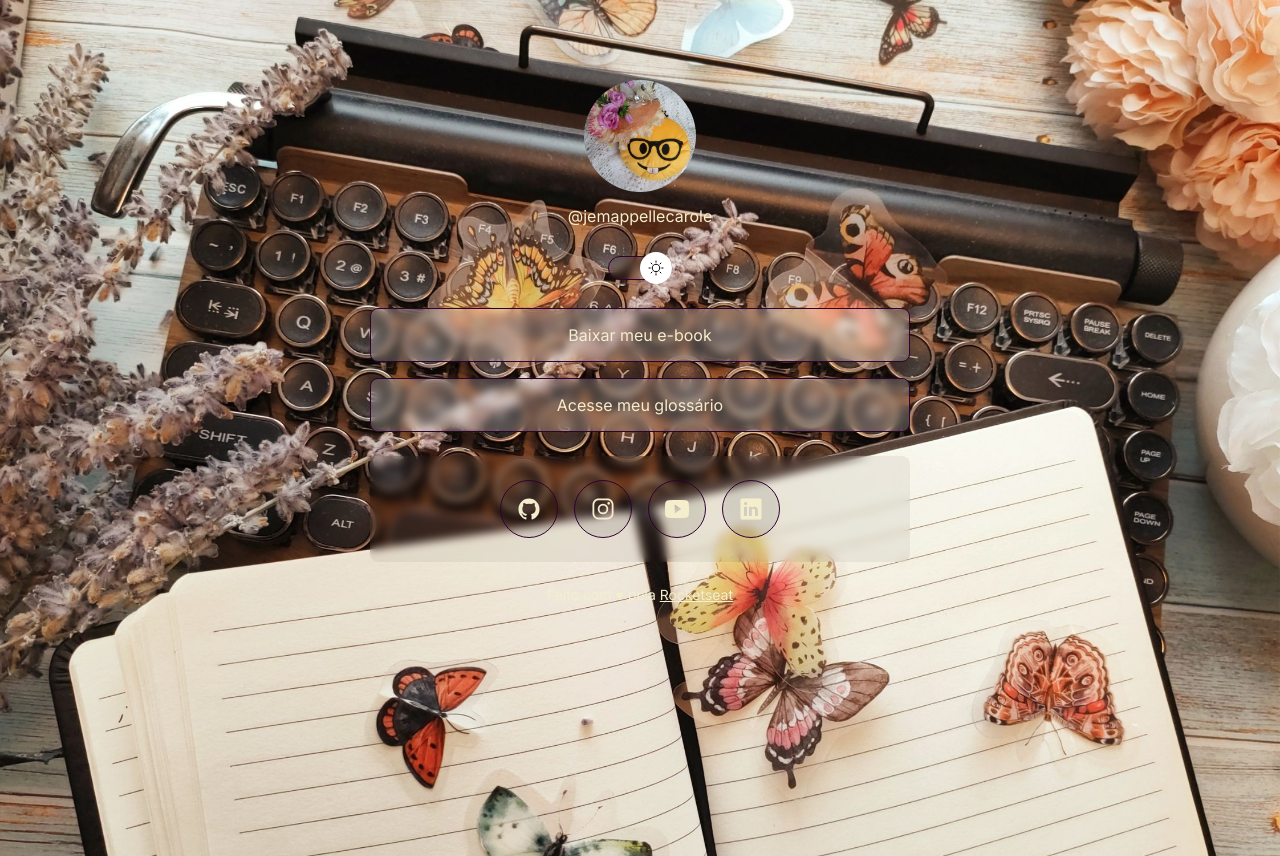
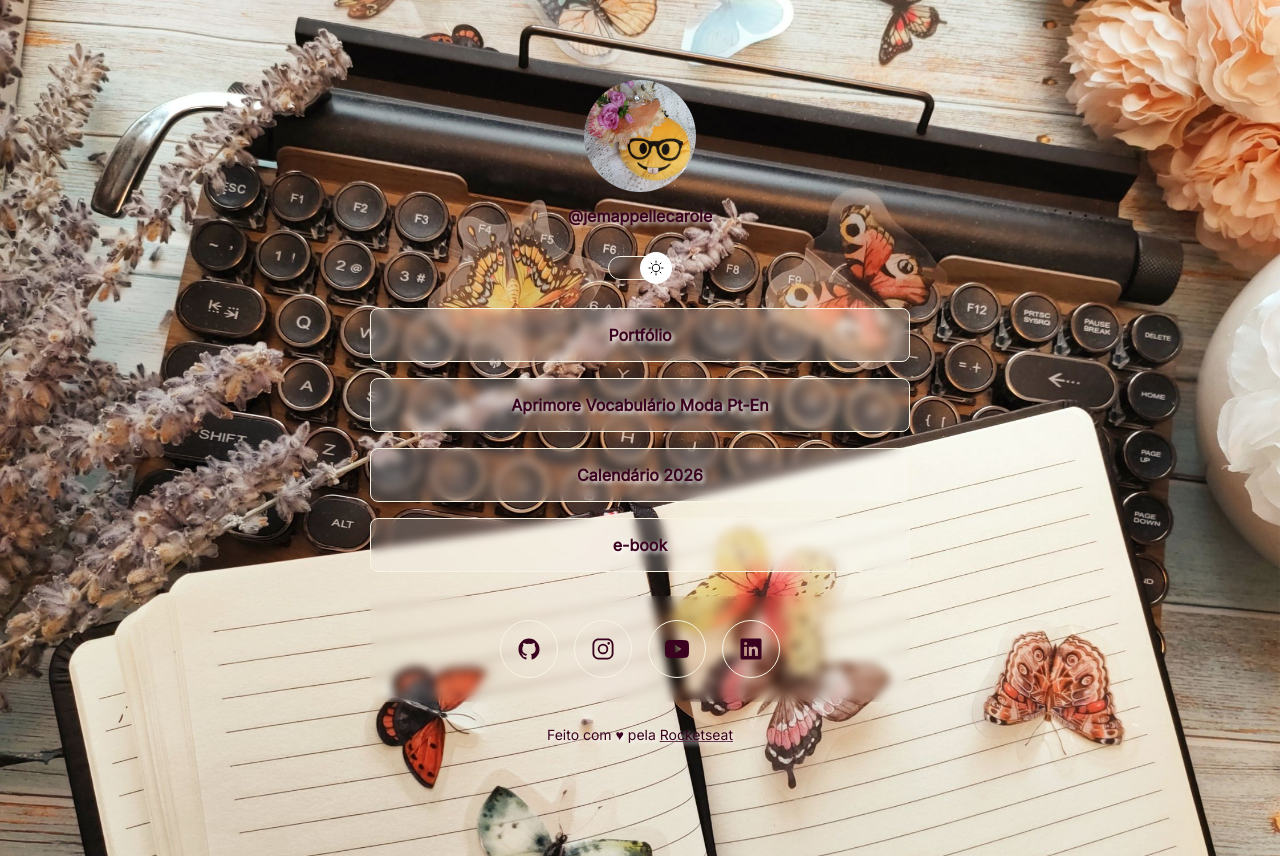
Before and after one commit to carolebeep/DevLinks_Bio, a plain HTML site: page index.html in a window 1280 px wide. Both pictures are taken after a click on the element 640 px from the left and 268 px from the top of the page. Drawn offline with nearby package versions, Linux system fonts and the light colour scheme.

```diff
--- a/index.html
+++ b/index.html
@@ -20,7 +20,7 @@
           src="./assets/avatar.jpg"
           alt="Foto do avatar da Carole nas redes sociais: um emoji amarelo de óculos com flores e pássaro na cabeça"
         />
-        <p>@jemappellecarole</p>
+        <p><span style="font-weight: bold;">@jemappellecarole</span></p>
       </div>
 
       <div id="switch" onclick="toggleMode()">
@@ -29,14 +29,17 @@
       </div>
       <ul>
         <li>
-          <a href="https://www.canva.com/design/DAG8RPcsLz0/NQXi81oa706GMTylmGteSg/edit?utm_content=DAG8RPcsLz0&utm_campaign=designshare&utm_medium=link2&utm_source=sharebutton">Baixar meu e-book</a>
+          <a href="https://l.instagram.com/?u=https%3A%2F%2Fwww.canva.com%2Fdesign%2FDAGlri94-24%2FDNU21G8d_yHCFBAnjElKyA%2Fview%3Futm_content%3DDAGlri94-24%26utm_campaign%3Ddesignshare%26utm_medium%3Dlink2%26utm_source%3Duniquelinks%26utlId%3Dh40ecade0a5%26fbclid%3DPAZXh0bgNhZW0CMTEAc3J0YwZhcHBfaWQMMjU2MjgxMDQwNTU4AAGnWxvn1fXLnbdsoMmjjf-FvRw-CryXJQnT_iqZDTc6K7xUFdlIYpTWKtkIXZc_aem_uxvWyBZ12PXAF9Y148eJjQ&e=AT0c2VtvMMXuyN_crmiDuHVbpJVJQ8XJPuof8EXXsaI73lPO9t4XwstrpdS9e6FjVAf-JTidG9Ygildyxmd6xTRsYWTewuZaIFR8tyHA17yrUwX5-2tb-xG4Ew" target="_blank"><span style="font-weight: bold;">Portfólio</span></a>
         </li>
         <li>
-          <a href="https://carolebeep.github.io/imersao_dev/" target="_blank"
-            >Acesse meu glossário</a
-          >
+          <a href="https://carolebeep.github.io/imersao_dev/" target="_blank"><span style="font-weight: bold;">Aprimore Vocabulário Moda Pt-En</span></a>
         </li>
-
+        <li>
+          <a href="https://drive.google.com/file/d/1wMm6FNQTtAFjIj1R1NemrHWWZEoPv7vl/view?usp=drive_link" target="_blank"><span style="font-weight: bold;">Calendário 2026</span></a>
+        </li>
+        <li>
+          <a href="https://www.canva.com/design/DAG8RPcsLz0/NQXi81oa706GMTylmGteSg/edit?utm_content=DAG8RPcsLz0&utm_campaign=designshare&utm_medium=link2&utm_source=sharebutton" target="_blank"><span style="font-weight: bold;">e-book</span></a>
+        </li>
       </ul>
       <div id="social-links">
         <a href="https://github.com/carolebeep" target="_blank">
--- a/style.css
+++ b/style.css
@@ -15,13 +15,15 @@
 }
 
 .light {
-  --text-color: rgb(245, 238, 205);
+  --text-color: #3a021e;
   --bg-url: url(./assets/bg-mobile-light.jpg);
-  --stroke-color: #310131;
-  --surface-color: rgba(3, 3, 3, 0.05);
-  --surface-color-hover: #460346(200, 200, 200, 0.02);
+  --stroke-color: #f7f4e3;
+  --surface-color: #f7f4e3(3, 3, 3, 0.05);
+  --stroke-color: #f7f4e3;
+  --surface-color-hover: #f7f4e3(200, 200, 200, 0.02);
   --highlight-color: rgba(255, 255, 255, 0.2);
   --switch-bg-url: url(./assets/sun.svg);
+  text-shadow: 2px 2px 4px #ffffff;
 }
 
 body {
@@ -45,6 +47,7 @@ body * {
 #profile {
   text-align: center;
   padding: 24px;
+  text-shadow: 2px 2px 4px #ffffff;
 }
 
 #profile img {
@@ -160,9 +163,9 @@ ul li a:hover {
   transition: background 0.2s;
 
   a:hover {
-  background: var(--surface-color-hover);
-  border: 1.5px solid var(--text-color);
-}
+    background: var(--surface-color-hover);
+    border: 1.5px solid var(--text-color);
+  }
 
   padding: 24px 0;
 
@@ -184,11 +187,12 @@ ul li a:hover {
 
   transition: background 0.2s;
   border-radius: 50%;
+
+  text-shadow: 2px 2px 4px #ffffff;
 }
 
 #social-links a:hover {
   background: var(--highlight-color);
-
 }
 
 footer {
@@ -206,6 +210,25 @@ footer {
   .light {
     --bg-url: url(./assets/bg-light.jpg);
   }
+
+  .titulo {
+  font-size: 3rem; /* Tamanho padrão para desktop (telas grandes) */
+}
+
+/* Para telas com largura máxima de 768px (tablets e celulares) */
+@media screen and (max-width: 768px) {
+  .titulo {
+    font-size: 2rem; /* Reduz o tamanho da fonte */
+  }
+}
+
+/* Para telas com largura máxima de 480px (celulares pequenos) */
+@media screen and (max-width: 480px) {
+  .titulo {
+    font-size: 1.5rem; /* Reduz ainda mais */
+  }
+}
+
 }
 
 /* animation */
```
Also changed, not shown: preview.jpg (added), 1 other file.
